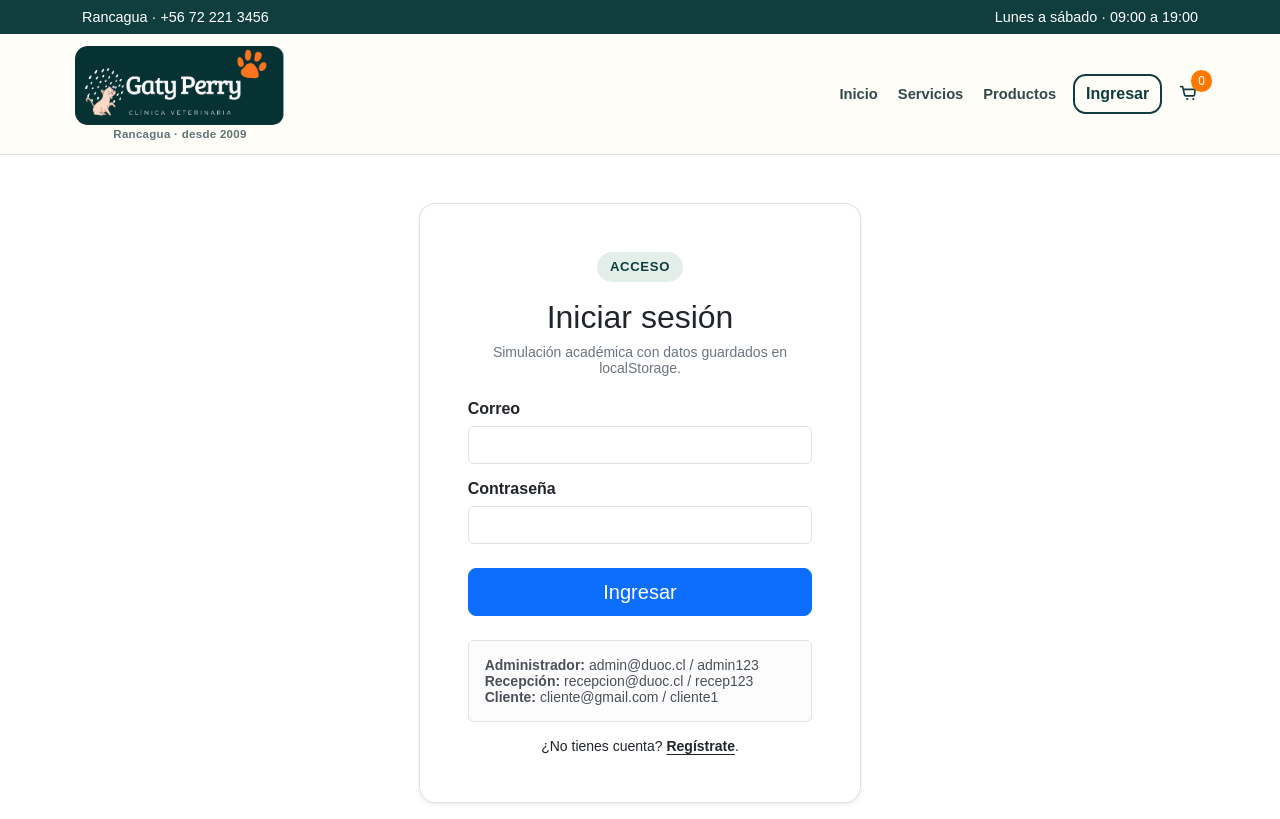
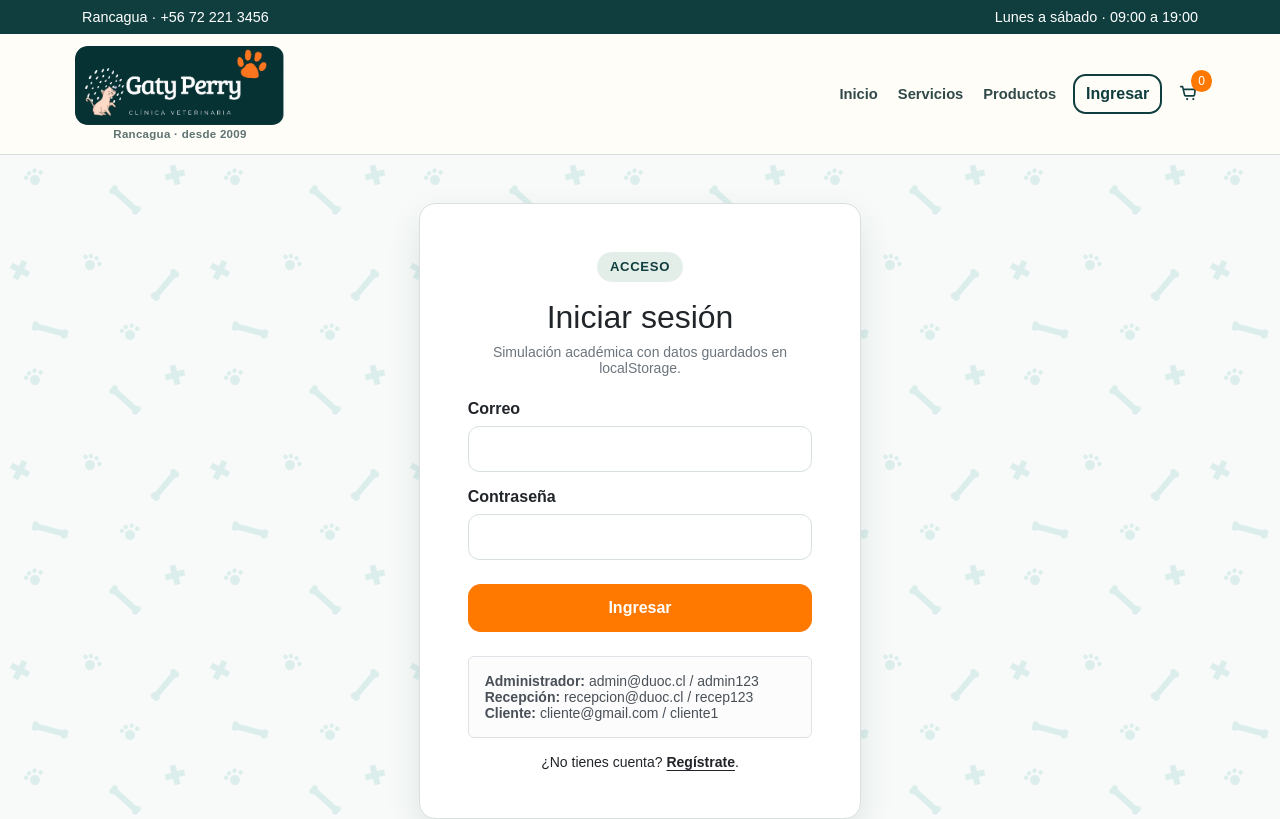
Before and after one commit to PatricioEspinozaG/VeterinariaGatyPerry, a React (Vite) app in the folder frontend-react/: page /login in a window 1280 px wide. Shown: the top 819 px of the page. Built offline with nearby package versions, Linux system fonts and the light colour scheme.

Commit message:
mejora de la interfaz del carrito y formulario de inicio de sesión

```diff
--- a/frontend-react/src/components/Header.jsx
+++ b/frontend-react/src/components/Header.jsx
@@ -58,7 +58,12 @@ function Header({ currentUser, cartQuantity = 0, onLogout }) {
                   <Link to="/login" className="button button-outline" onClick={closeMenu}>Ingresar</Link>
                 )}
               </div>
-              <NavLink to="/carrito" className="cart-link" aria-label={`Carrito, ${cartQuantity} productos`}>
+              <NavLink
+                to="/carrito"
+                className="cart-link"
+                aria-label={`Carrito, ${cartQuantity} productos`}
+                onClick={closeMenu}
+              >
                 <svg className="cart-icon" viewBox="0 0 24 24" aria-hidden="true">
                   <path d="M3 4h2l2.2 9.2a1 1 0 0 0 1 .8h8.8a1 1 0 0 0 1-.76L18.7 7H6.2" />
                   <circle cx="10" cy="17.5" r="1.2" />
--- a/frontend-react/src/components/LoginForm.jsx
+++ b/frontend-react/src/components/LoginForm.jsx
@@ -86,12 +86,12 @@ export default function LoginForm({ users = [], onLogin }) {
   };
 
   return (
-    <main className="bg-cream">
+    <main className="bg-vet-doodle login-page">
       <section className="section-space py-5">
         <div className="container">
           <div className="row justify-content-center">
             <div className="col-md-7 col-lg-5">
-              <div className="form-card bg-white p-4 p-md-5 rounded-4 shadow-sm border">
+              <div className="form-card login-card bg-white p-4 p-md-5 rounded-4 shadow-sm border">
 
                 {/* Encabezado */}
                 <div className="text-center mb-4">
@@ -143,7 +143,7 @@ export default function LoginForm({ users = [], onLogin }) {
                   </div>
 
                   {/* Botón Ingresar */}
-                  <button className="btn btn-primary btn-lg w-100" type="submit">
+                  <button className="button button-primary login-submit w-100" type="submit">
                     Ingresar
                   </button>
                 </form>
--- a/frontend-react/src/pages/Carrito.jsx
+++ b/frontend-react/src/pages/Carrito.jsx
@@ -62,9 +62,9 @@ function Carrito({
                       <h2>{line.name}</h2>
                       <p>{money(line.price)} por unidad</p>
 
-                      <div>
+                      <div className="cart-quantity-controls">
                         <button
-                          className="button button-outline"
+                          className="button button-outline cart-quantity-button"
                           type="button"
                           aria-label={`Restar una unidad de ${line.name}`}
                           onClick={() =>
@@ -75,14 +75,14 @@ function Carrito({
                         </button>
 
                         <span
+                          className="cart-quantity"
                           aria-label={`Cantidad: ${line.quantity}`}
-                          style={{ padding: '0 1rem' }}
                         >
                           {line.quantity}
                         </span>
 
                         <button
-                          className="button button-outline"
+                          className="button button-outline cart-quantity-button"
                           type="button"
                           aria-label={`Agregar una unidad de ${line.name}`}
                           disabled={line.quantity >= line.stock}
@@ -96,7 +96,6 @@ function Carrito({
                         <button
                           className="button button-outline"
                           type="button"
-                          style={{ marginLeft: '1rem' }}
                           onClick={() => onRemove(line.code)}
                         >
                           Quitar
@@ -141,9 +140,11 @@ function Carrito({
             </div>
           )}
 
-          <p style={{ marginTop: '1rem' }}>
-            <Link to="/productos">Continuar comprando</Link>
-          </p>
+          <div className="cart-continue">
+            <Link className="button button-outline" to="/productos">
+              Seguir comprando
+            </Link>
+          </div>
         </div>
       </section>
     </>
--- a/frontend-react/src/styles/app.css
+++ b/frontend-react/src/styles/app.css
@@ -183,6 +183,31 @@
 .cart-link[aria-current='page'] {
   color: var(--naranja);
   background: rgba(255, 121, 0, 0.08);
+}
+
+.cart-quantity-controls {
+  display: flex;
+  flex-wrap: wrap;
+  align-items: center;
+  gap: 0.5rem;
+  margin-bottom: 1rem;
+}
+
+.cart-quantity-button {
+  width: 40px;
+  min-height: 40px;
+  padding: 0;
+}
+
+.cart-quantity {
+  min-width: 2rem;
+  color: var(--petroleo);
+  font-weight: 700;
+  text-align: center;
+}
+
+.cart-continue {
+  margin-top: 1rem;
 }
 
 .nav-account {
@@ -431,6 +456,38 @@
 .service-price {
   color: var(--petroleo-claro);
   font-size: 1.1rem;
+}
+
+.login-page {
+  display: flex;
+  align-items: center;
+}
+
+.login-page > section {
+  width: 100%;
+}
+
+.login-card {
+  border-color: var(--linea) !important;
+  box-shadow: var(--sombra) !important;
+}
+
+.login-card .form-control {
+  min-height: 46px;
+  border-color: var(--linea);
+  border-radius: 0.7rem;
+}
+
+.login-card .form-control:focus {
+  border-color: var(--petroleo-claro);
+  box-shadow: 0 0 0 0.2rem rgba(16, 62, 62, 0.12);
+}
+
+.login-submit {
+  min-height: 48px;
+  border: 0;
+  border-radius: 0.8rem;
+  font-size: 1rem;
 }
 
 .intro-section {
```
